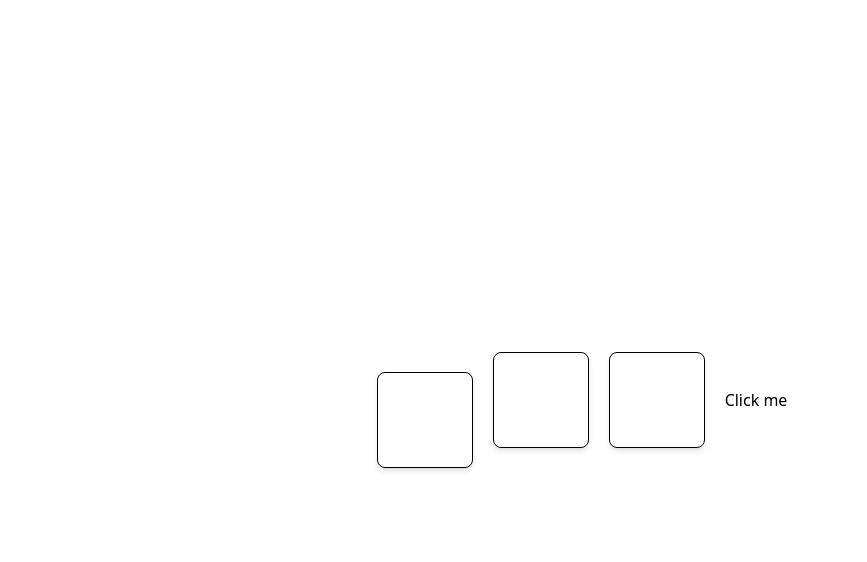
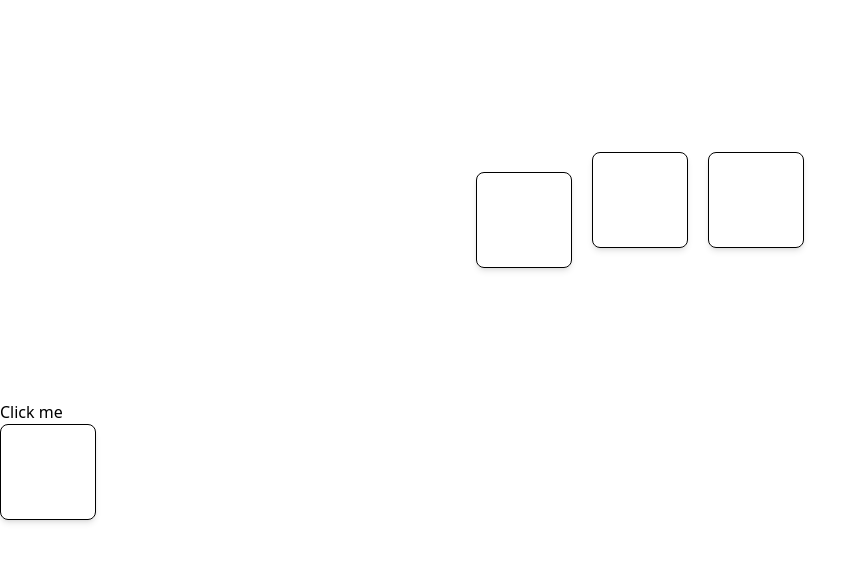
Before and after one commit to DevONew/CSS-Study, a Next.js app: page /motion in a window 1280 px wide. Shown: the top 562 px of the page, without its empty margins (0-867 px from the left). Built offline with nearby package versions, Linux system fonts and the light colour scheme.

Commit message:
motion animatePresence 학습

```diff
--- a/src/app/motion/page.tsx
+++ b/src/app/motion/page.tsx
@@ -11,11 +11,12 @@ export default function Home() {
     setIsVisible(!isVisible);
   }
   return (
-    <div className="flex h-screen items-center justify-center gap-5">
+    <>
+        <div className="flex h-100 items-center justify-center gap-5">
       <motion.div
         className="h-24 w-24 rounded-lg border shadow-md"
         initial={{ opacity: 0, y: 0 }} //시작상태
-        animate={{ rotate: 360, opacity: 1, y: 20, transition: { duration: 1 }, }} //끝 상태 + 어떻게 이동할것인지
+        animate={{ rotate: 360, opacity: 1, y: 20, transition: { duration: 1, repeat: 3 }, }} //끝 상태 + 어떻게 이동할것인지
       />
       <motion.div
         className="h-24 w-24 rounded-lg border shadow-md"
@@ -27,15 +28,20 @@ export default function Home() {
         initial={{ x: 100 }}
         animate={{ x: 0, transition: { duration: 1, type: "spring", bounce: 0.4 } }}
       />
-       <button onClick={handleClick}>Click me</button>
+      </div>
+      <div>
+        <button className="cursor-pointer" onClick={handleClick}>Click me</button>
         <AnimatePresence>
           {isVisible && (
               <motion.div
                 className="h-24 w-24 rounded-lg border shadow-md"
                 initial={{ opacity: 0 }}
+                animate={{opacity: 1, transition:{ duration: 1 }}}
+                exit={{opacity: 0, transition:{ duration: 1 }}}
               />
           )}
         </AnimatePresence>
       </div>
+    </>
   );
 }
```
Lines whose indentation alone changed are shown as unchanged.
